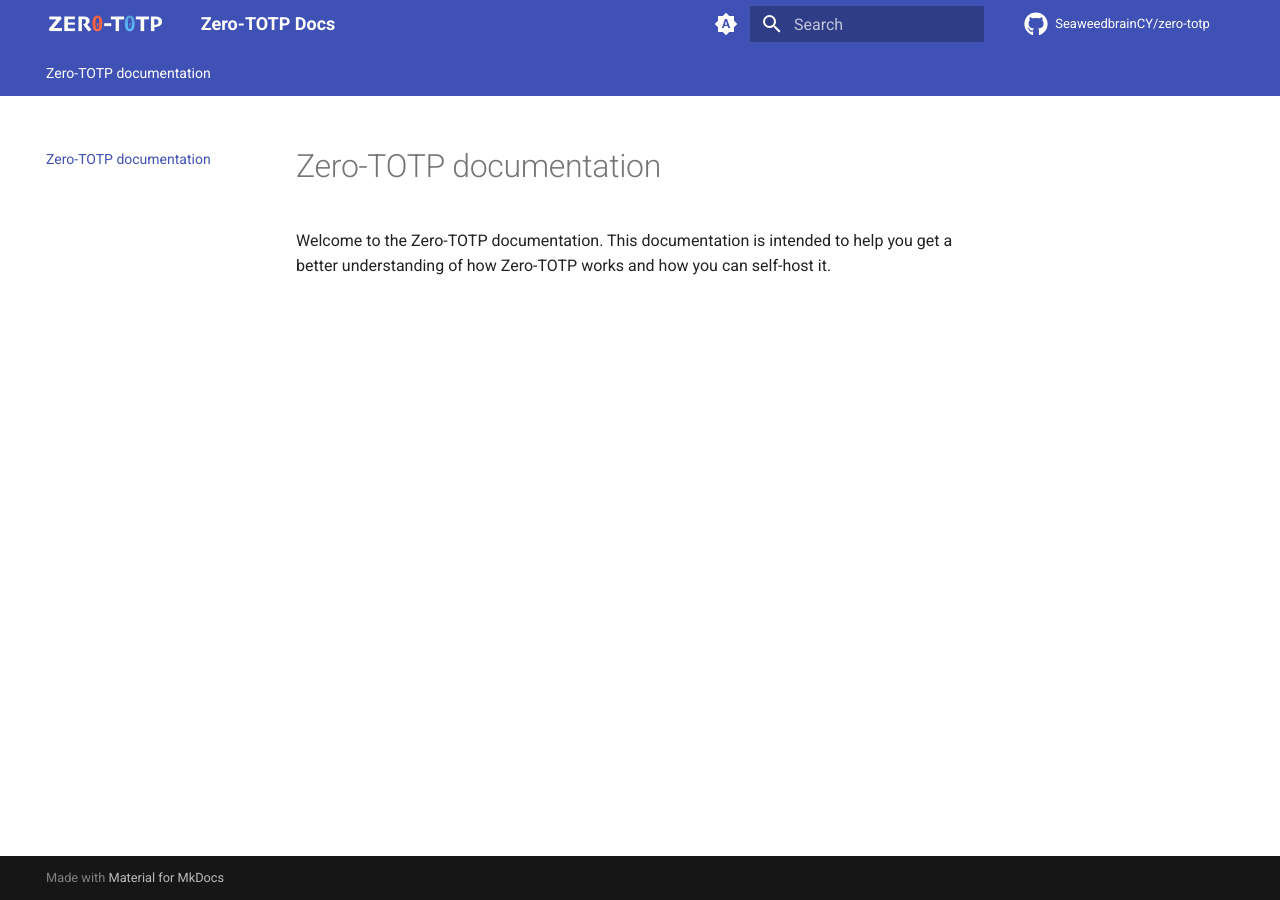
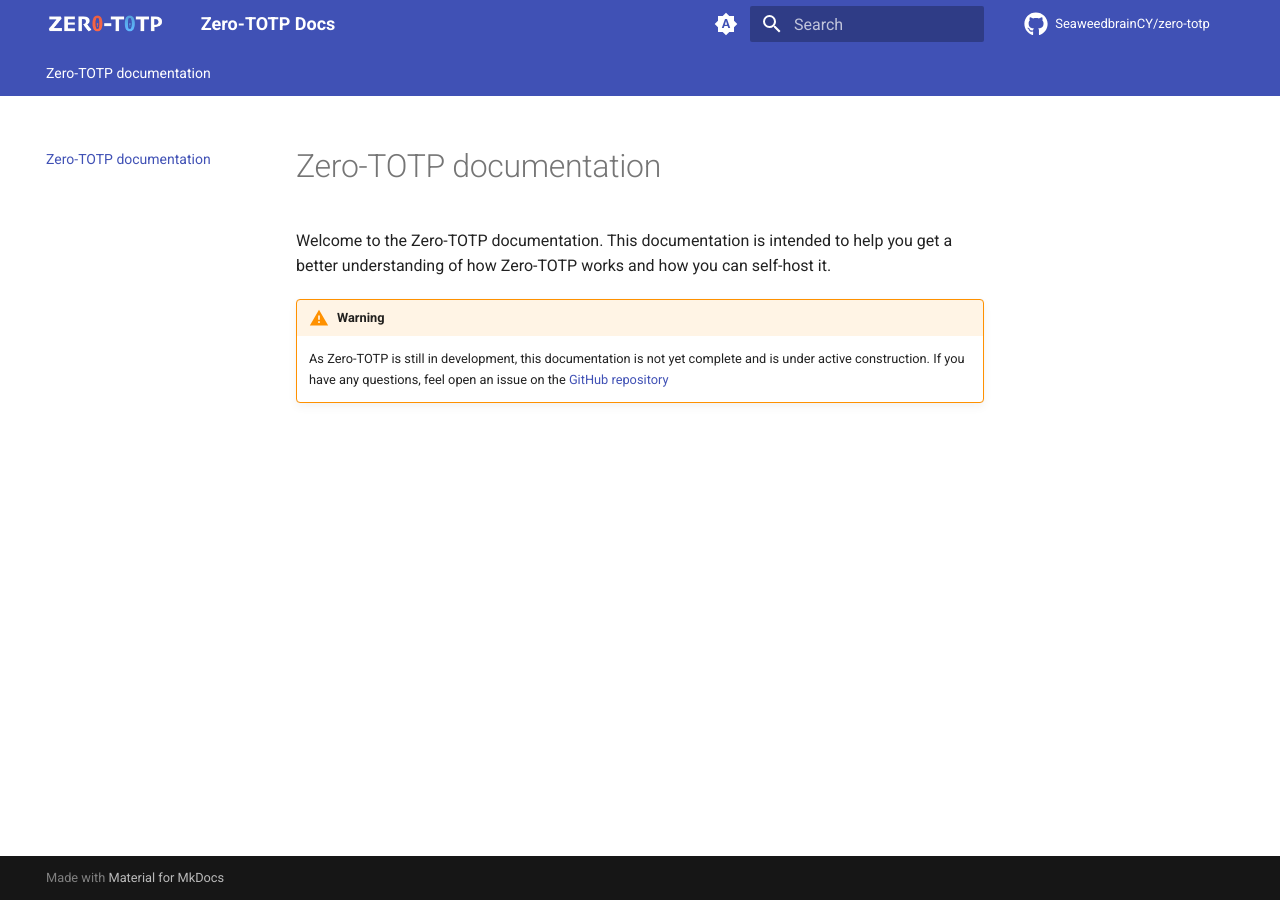
Before and after one commit to SeaweedbrainCY/zero-totp-docs, an MkDocs documentation site: the page built from docs/index.md, in a window 1280 px wide. Built offline with MkDocs 1.6.1 and Material for MkDocs 9.7.7, drawn with Linux system fonts in a browser that asks for light colours; plug-ins that fetch from the network failed and are left out; comment, search, counter and statistics services are not loaded.

Commit message:
Add warning

```diff
--- a/docs/index.md
+++ b/docs/index.md
@@ -1,3 +1,7 @@
 # Zero-TOTP documentation
 
 Welcome to the Zero-TOTP documentation. This documentation is intended to help you get a better understanding of how Zero-TOTP works and how you can self-host it.
+
+!!! warning
+
+    As Zero-TOTP is still in development, this documentation is not yet complete and is under active construction. If you have any questions, feel open an issue on the [GitHub repository](https://github.com/SeaweedbrainCY/zero-totp)
--- a/mkdocs.yml
+++ b/mkdocs.yml
@@ -41,3 +41,7 @@ plugins:
   - search
 repo_url: https://github.com/SeaweedbrainCY/zero-totp
 repo_name: SeaweedbrainCY/zero-totp
+markdown_extensions:
+  - admonition
+  - pymdownx.details
+  - pymdownx.superfences
```
